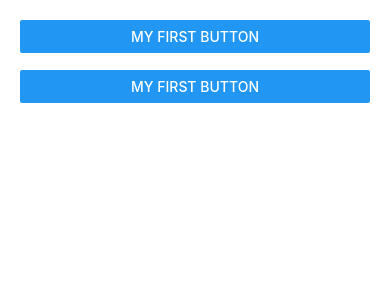
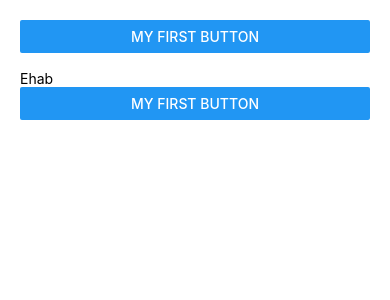
Before and after one commit to ehaborae/myproject, a React Native app: screen / in a window 390 px wide. Shown: the top 300 px of the page. Built offline with nearby package versions, Linux system fonts and the light colour scheme.

Commit message:
Update App.js

```diff
--- a/App.js
+++ b/App.js
@@ -11,6 +11,9 @@ export default function App() {
       <Button title='My First Button' />
       <View >
         <TextInput />
+        <Text>
+        Ehab
+        </Text>
       </View>
       <Button title='My First Button' />
     </View>
```
